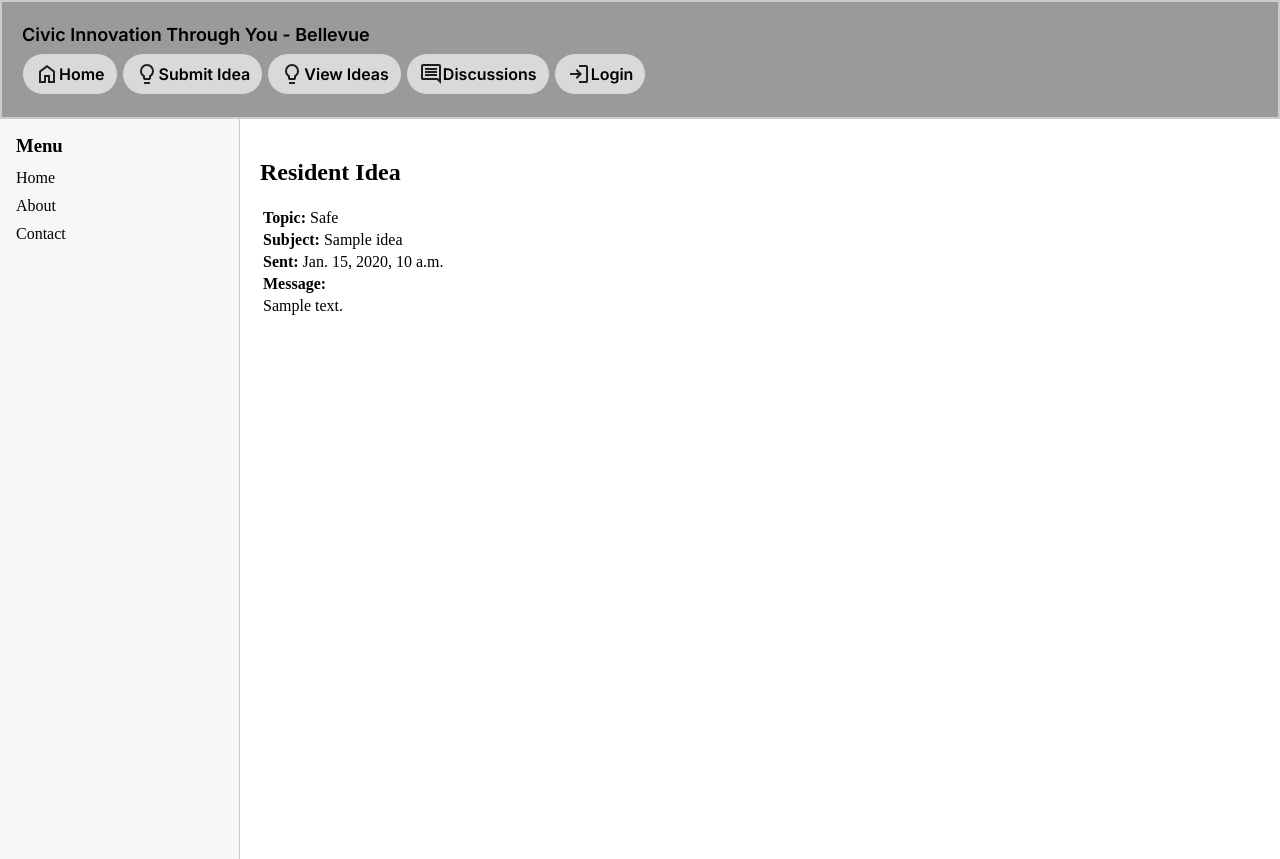
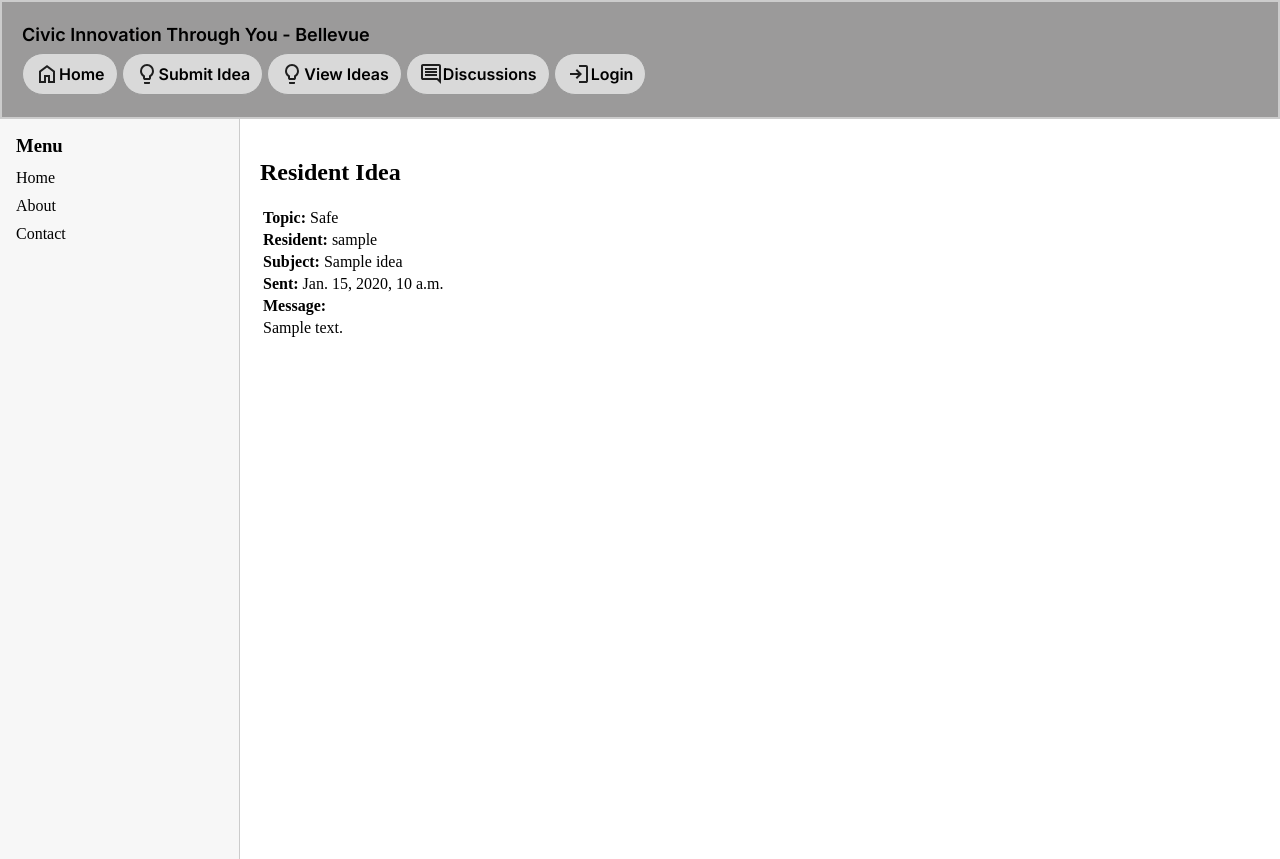
Before and after one commit to h-sheldon-smith/civic-innovation-through-you, a Django app: page /ideas/admin/idea_detail/1/ in a window 1280 px wide. Run offline with Django 5.2, Linux system fonts and the light colour scheme; tables that the repository leaves empty hold one stand-in row (values such as "Sample post").

Commit message:
added user foreign key to ideas table and set it to show in the city admin idea detail page

```diff
--- a/idea_suggestion/models.py
+++ b/idea_suggestion/models.py
@@ -1,6 +1,8 @@
 from django.db import models
-from common.models import User
+from django.contrib.auth.models import User
 from common.choices import Topic_Options, TOPIC_MAX_LENGTH, IDEA_FOLDERS, IDEA_FOLDERS_MAX_LENGTH
+
+
 
 # Create your models here (db)
 # Classes/models represent tables in a DB
@@ -8,13 +10,14 @@ from common.choices import Topic_Options, TOPIC_MAX_LENGTH, IDEA_FOLDERS, IDEA_F
 
 # class Name(models.Model):
 class Idea(models.Model):
-    # using another model (User) as an attribute in this model (Idea)
-    # resident = models.ForeignKey(
-    #    User,
-    #    on_delete = models.SET_NULL, # keep the idea even if the user is deleted
-    #    null = True,
-    #    related_name = 'ideas' # lets you look up all ideas by the given resident
-    #)
+    #using another model (User) as an attribute in this model (Idea)
+    resident = models.ForeignKey(
+       User,
+       default = None,
+       on_delete = models.SET_NULL, # keep the idea even if the user is deleted
+       null = True,
+       related_name = 'ideas' # lets you look up all ideas by the given resident
+    )
 
      # field_name = models.TypeOfField(optional_constraints = some_value)
     subject_line = models.CharField(max_length = 50,
--- a/idea_suggestion/views.py
+++ b/idea_suggestion/views.py
@@ -1,5 +1,6 @@
 from django.http import JsonResponse
 from django.shortcuts import render
+from django.contrib.auth.decorators import login_required
 from . import forms
 from .models import Idea
 
@@ -15,9 +16,12 @@ def Resident_Idea_Submission_View(request):
 
         # django checks that required fields are present, data type is correct, check against constraints specified in the model
         if idea_form.is_valid():
-            idea_form.save() # django makes an instance and writes to the database
+            idea_instance = idea_form.save(commit = False) # django makes an instance of the form
+            idea_instance.resident = request.user # add the logged in user
+            idea_instance.save()
 
             return JsonResponse({"success": True})
+
         else:
             return JsonResponse({"success": False})
 
--- a/templates/ideas/ideas_admin_detail.html
+++ b/templates/ideas/ideas_admin_detail.html
@@ -11,6 +11,9 @@
 <table class="idea-detail-table">
     <tr>
         <td><span style="font-weight:bold">Topic: </span>{{ idea.topic }}</td>
+    </tr>
+        <tr>
+        <td><span style="font-weight:bold">Resident: </span>{{ idea.resident.username }}</td>
     </tr>
     <tr>
         <td><span style="font-weight:bold">Subject: </span>{{ idea.subject_line }}</td>
```
Also changed, not shown: idea_suggestion/migrations/0001_initial.py.
